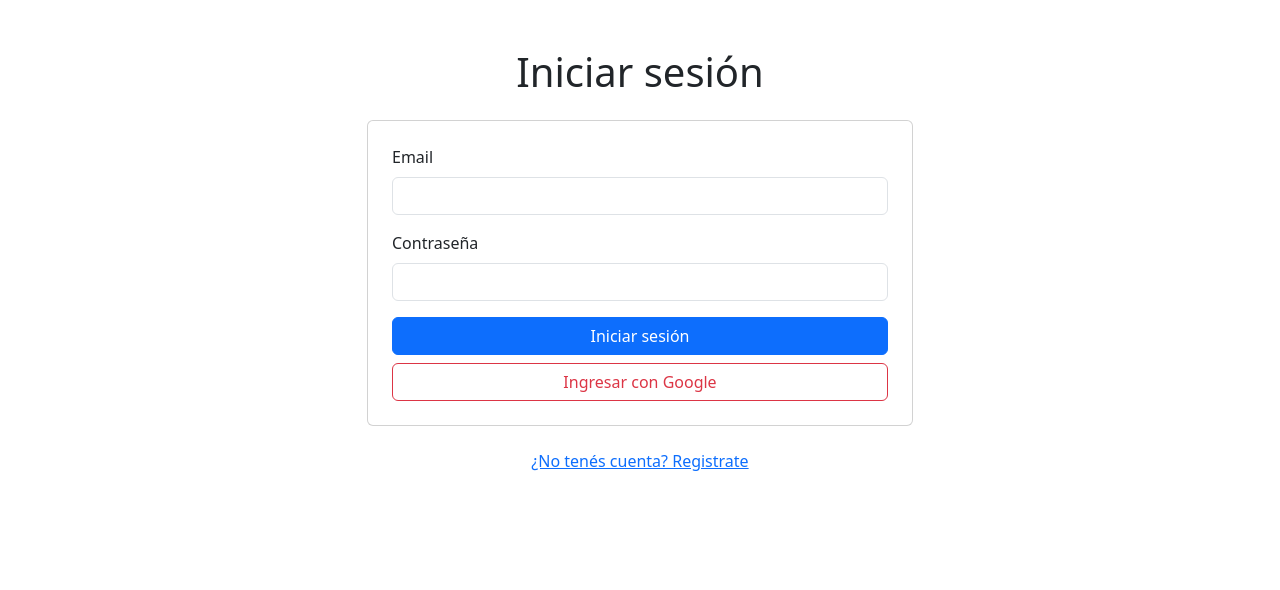
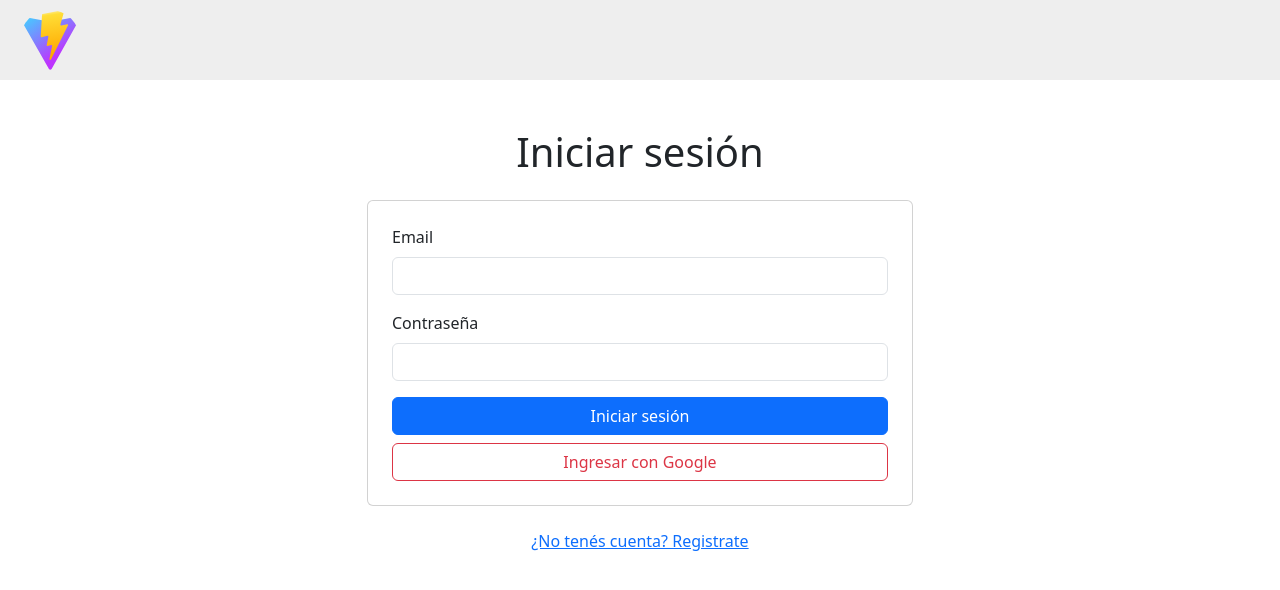
Before and after one commit to gastonmanzur/patincarreraGR, a React (Vite) app in the folder frontend-auth/: page / in a window 1280 px wide. Shown: the top 590 px of the page. Built offline with nearby package versions, Linux system fonts and the light colour scheme.

Commit message:
Fix navbar hidden on all pages

```diff
--- a/frontend-auth/src/App.jsx
+++ b/frontend-auth/src/App.jsx
@@ -1,4 +1,4 @@
-import { BrowserRouter, Routes, Route, Navigate, useLocation } from 'react-router-dom';
+import { BrowserRouter, Routes, Route, Navigate } from 'react-router-dom';
 import Home from './pages/Home';
 import GoogleSuccess from './pages/GoogleSuccess';
 import Dashboard from './pages/Dashboard';
@@ -14,12 +14,9 @@ function AdminRoute({ children }) {
 }
 
 function AppRoutes() {
-  const location = useLocation();
-  const hideNavbarPaths = ['/', '/login', '/register'];
-
   return (
     <>
-      {!hideNavbarPaths.includes(location.pathname) && <Navbar />}
+      <Navbar />
       <Routes>
         <Route path="/" element={<Home />} />
         <Route path="/google-success" element={<GoogleSuccess />} />
--- a/frontend-auth/src/components/Navbar.jsx
+++ b/frontend-auth/src/components/Navbar.jsx
@@ -1,18 +1,15 @@
 import { useRef } from 'react';
-import { useNavigate, useLocation } from 'react-router-dom';
+import { useNavigate } from 'react-router-dom';
 import axios from 'axios';
 import LogoutButton from './LogoutButton';
 import './Navbar.css';
 
 export default function Navbar() {
   const navigate = useNavigate();
-  const location = useLocation();
   const fileInputRef = useRef(null);
   const rol = localStorage.getItem('rol');
   const foto = localStorage.getItem('foto');
   const isLoggedIn = localStorage.getItem('token');
-
-  if (location.pathname === '/dashboard') return null;
 
   const itemsAdmin = [
     { label: 'Servicios', path: '/servicios' },
```
